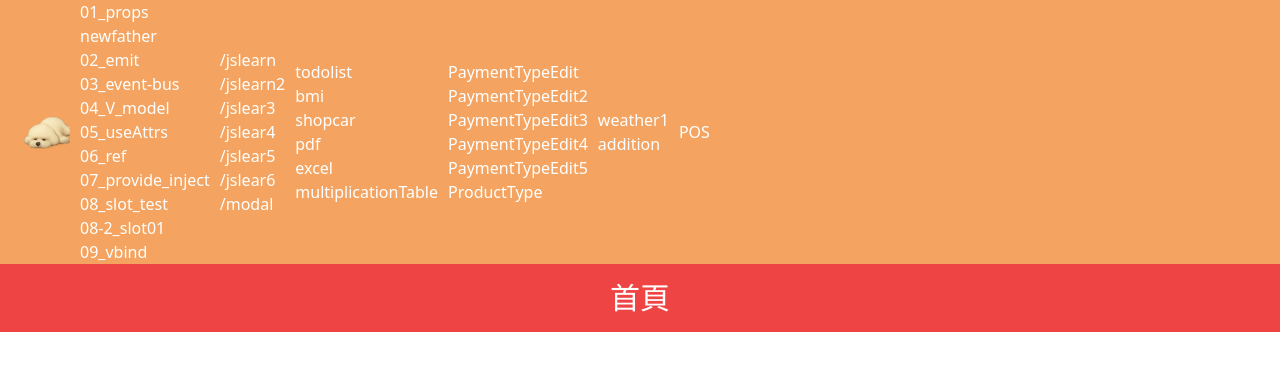
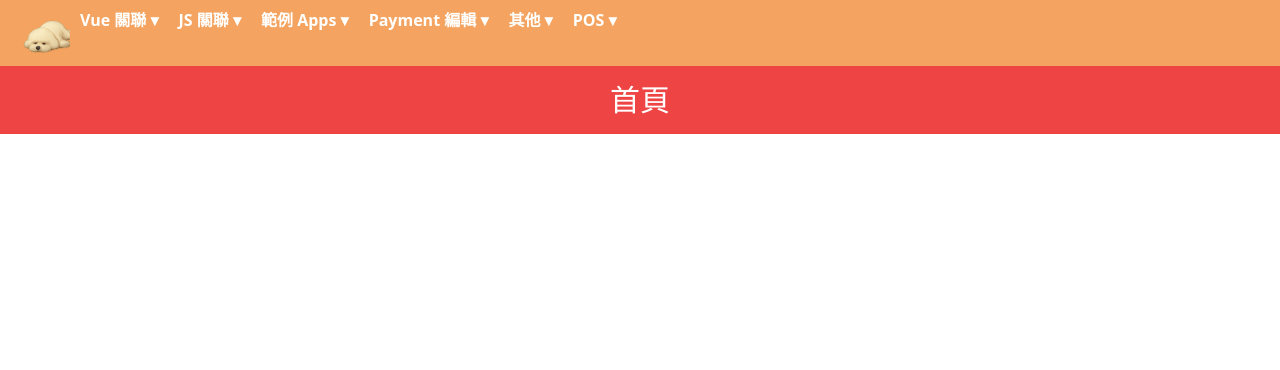
Before and after one commit to Roger0122/vue3_practise, a Vue app: page / in a window 1280 px wide. Shown: the top 370 px of the page. Built offline with nearby package versions, Linux system fonts and the light colour scheme.

Commit message:
新增 navbar 開合

```diff
--- /dev/null
+++ b/src/components/menu/NavSection.vue
@@ -0,0 +1,59 @@
+<template>
+  <section class="nav-section">
+    <button
+      class="section-toggle"
+      :aria-expanded="isOpen"
+      :aria-controls="panelId"
+      @click="$emit('toggle', group.id)"
+    >
+      {{ group.label }}
+      <span class="chevron" :class="{ open: isOpen }">▾</span>
+    </button>
+
+    <ul
+      :id="panelId"
+      v-show="isOpen"
+      class="links"
+    >
+      <li v-for="item in group.items" :key="item.to">
+        <RouterLink class="link" :to="item.to">
+          <slot name="icon" />
+          {{ item.label }}
+        </RouterLink>
+      </li>
+    </ul>
+  </section>
+</template>
+
+<script setup lang="ts">
+import { RouterLink } from 'vue-router';
+import type { NavGroup } from '@/composites/menu/menu.ts';
+
+const props = defineProps<{
+  group: NavGroup;
+  isOpen: boolean;
+}>();
+
+const panelId = `panel-${props.group.id}`;
+</script>
+
+<style scoped>
+.nav-section { margin-right: 20px; }
+.section-toggle {
+  background: transparent;
+  color: #fff;
+  border: 0;
+  font-weight: 700;
+  cursor: pointer;
+}
+.chevron { display: inline-block; transition: transform .2s; }
+.chevron.open { transform: rotate(180deg); }
+.links { margin-top: 6px; }
+.link {
+  display: inline-block;
+  margin-right: 10px;
+  padding: 2px 0;
+  color: #fff;
+}
+.link.router-link-active { text-decoration: underline; }
+</style>
--- /dev/null
+++ b/src/composites/menu/menu.ts
@@ -0,0 +1,73 @@
+// src/menu.ts
+export type NavItem = { label: string; to: string };
+export type NavGroup = { id: string; label: string; items: NavItem[] };
+
+export const NAV_GROUPS: NavGroup[] = [
+  {
+    id: 'vue',
+    label: 'Vue 關聯',
+    items: [
+      { label: '01_props', to: '/01_props' },
+      { label: 'newfather', to: '/newfather' },
+      { label: '02_emit', to: '/02_emit' },
+      { label: '03_event-bus', to: '/03_event-bus' },
+      { label: '04_V_model', to: '/04_V_model' },
+      { label: '05_useAttrs', to: '/05_useAttrs' },
+      { label: '06_ref', to: '/06_ref' },
+      { label: '07_provide_inject', to: '/07_provide_inject' },
+      { label: '08_slot_test', to: '/08_slottest' },
+      { label: '08-2_slot01', to: '/08_slottest/slot01' },
+      { label: '09_vbind', to: '/09_v_bind' },
+    ],
+  },
+  {
+    id: 'js',
+    label: 'JS 關聯',
+    items: [
+      { label: '/jslearn', to: '/jslearn' },
+      { label: '/jslearn2', to: '/jslearn2' },
+      { label: '/jslear3', to: '/jslearn3' },
+      { label: '/jslear4', to: '/jslearn4' },
+      { label: '/jslear5', to: '/jslearn5' },
+      { label: '/jslear6', to: '/learn6' },
+      { label: '/modal', to: '/modal' },
+    ],
+  },
+  {
+    id: 'apps',
+    label: '範例 Apps',
+    items: [
+      { label: 'todolist', to: '/todolist' },
+      { label: 'bmi', to: '/bmi' },
+      { label: 'shopcar', to: '/shopcar' },
+      { label: 'pdf', to: '/pdf' },
+      { label: 'excel', to: '/excel' },
+      { label: 'multiplicationTable', to: '/multiplicationTable' },
+    ],
+  },
+  {
+    id: 'payment',
+    label: 'Payment 編輯',
+    items: [
+      { label: 'PaymentTypeEdit', to: '/PaymentTypeEdit' },
+      { label: 'PaymentTypeEdit2', to: '/PaymentTypeEdit2' },
+      { label: 'PaymentTypeEdit3', to: '/PaymentTypeEdit3' },
+      { label: 'PaymentTypeEdit4', to: '/PaymentTypeEdit4' },
+      { label: 'PaymentTypeEdit5', to: '/PaymentTypeEdit5' },
+      { label: 'ProductType', to: '/ProductType' },
+    ],
+  },
+  {
+    id: 'misc',
+    label: '其他',
+    items: [
+      { label: 'weather1', to: '/weather1' },
+      { label: 'addition', to: '/addition' },
+    ],
+  },
+  {
+    id: 'pos',
+    label: 'POS',
+    items: [{ label: 'POS', to: '/pos' }],
+  },
+];
--- a/src/view/navbar.vue
+++ b/src/view/navbar.vue
@@ -1,106 +1,74 @@
 <template>
-<div class="navbar">
+  <nav class="navbar">
+    <RouterLink class="link" to="/" @click="closeAll">
+      <img src="@/assets/img/home.png" alt="HOME" />
+    </RouterLink>
 
-    <div>
-      <ul>
-        <li><div class="link"><RouterLink to="/"><img src="@/assets/img/home.png" alt="HOME"></RouterLink></div></li>
-      </ul>
-    </div>
-    <div>
-      <ul>
-        <li><div class="link"><RouterLink to="/01_props">01_props</RouterLink></div></li>
-        <li><div class="link"><RouterLink to="/newfather">newfather</RouterLink></div></li>
-        <li><div class="link"><RouterLink to="/02_emit">02_emit</RouterLink></div></li>
-        <li><div class="link"><RouterLink to="/03_event-bus">03_event-bus</RouterLink></div></li>
-        <li><div class="link"><RouterLink to="/04_V_model">04_V_model</RouterLink></div></li>
-        <li><div class="link"><RouterLink to="/05_useAttrs">05_useAttrs</RouterLink></div></li>
-        <li><div class="link"><RouterLink to="/06_ref">06_ref</RouterLink></div></li>
-        <li><div class="link"><RouterLink to="/07_provide_inject">07_provide_inject</RouterLink></div></li>
-        <li><div class="link"><RouterLink to="/08_slottest">08_slot_test</RouterLink></div></li>
-        <li><div class="link"><RouterLink to="/08_slottest/slot01">08-2_slot01</RouterLink></div></li>
-        <li><div class="link"><RouterLink to="/09_v_bind">09_vbind</RouterLink></div></li>
-      </ul>
-    </div>
-
-  <div>
-    <ul>
-      <li><div class="link"><RouterLink to="/jslearn">/jslearn</RouterLink></div></li>
-      <li><div class="link"><RouterLink to="/jslearn2">/jslearn2</RouterLink></div></li>
-      <li><div class="link"><RouterLink to="/jslearn3">/jslear3</RouterLink></div></li>
-      <li><div class="link"><RouterLink to="/jslearn4">/jslear4</RouterLink></div></li>
-      <li><div class="link"><RouterLink to="/jslearn5">/jslear5</RouterLink></div></li>
-      <li><div class="link"><RouterLink to="/learn6">/jslear6</RouterLink></div></li>
-      <li><div class="link"><RouterLink to="/modal">/modal</RouterLink></div></li>
-    </ul>
-  </div>
-  <div>
-    <ul>
-      <li><div class="link"><RouterLink to="/todolist">todolist</RouterLink></div></li>
-      <li><div class="link"><RouterLink to="/bmi">bmi</RouterLink></div></li>
-      <li><div class="link"><RouterLink to="/shopcar">shopcar</RouterLink></div></li>
-      <li><div class="link"><RouterLink to="/pdf">pdf</RouterLink></div></li>
-      <li><div class="link"><RouterLink to="/excel">excel</RouterLink></div></li>
-      <li><div class="link"><RouterLink to="/multiplicationTable">multiplicationTable</RouterLink></div></li>
-    </ul>
-  </div>
-  <div>
-    <ul>
-      <li><div class="link"><RouterLink to="/PaymentTypeEdit">PaymentTypeEdit</RouterLink></div></li>
-      <li><div class="link"><RouterLink to="/PaymentTypeEdit2">PaymentTypeEdit2</RouterLink></div></li>
-      <li><div class="link"><RouterLink to="/PaymentTypeEdit3">PaymentTypeEdit3</RouterLink></div></li>
-      <li><div class="link"><RouterLink to="/PaymentTypeEdit4">PaymentTypeEdit4</RouterLink></div></li>
-      <li><div class="link"><RouterLink to="/PaymentTypeEdit5">PaymentTypeEdit5</RouterLink></div></li>
-
-      <li><div class="link"><RouterLink to="/ProductType">ProductType</RouterLink></div></li>
-    </ul>
-  </div>
-  <div>
-    <ul>
-      <li><div class="link"><RouterLink to="/weather1">weather1</RouterLink></div></li>
-      <li><div class="link"><RouterLink to="/addition">addition</RouterLink></div></li>
-    </ul>
-  </div>
-    <div>
-    <ul>
-      <li><div class="link"><RouterLink to="/pos">POS</RouterLink></div></li>
-    </ul>
-  </div>
-</div>
-
+    <NavSection
+      v-for="g in NAV_GROUPS"
+      :key="g.id"
+      :group="g"
+      :isOpen="!!openMap[g.id]"
+      @toggle="toggleSection"
+    />
+  </nav>
 </template>
 
-<script lang="ts">
-import { RouterLink } from 'vue-router';
+<script setup lang="ts">
+import { reactive, onMounted, watch } from 'vue';
+import { useRoute } from 'vue-router';
+import NavSection from '@/components/menu/NavSection.vue';
+import { NAV_GROUPS } from '@/composites/menu/menu';
 
+const route = useRoute();
+
+// 多開：用 Record<string, boolean>
+const openMap = reactive<Record<string, boolean>>({});
+
+// 切換展開/收合
+function toggleSection(id: string) {
+  openMap[id] = !openMap[id];
+
+  // 若你想改「手風琴（單開）」：
+  for (const k of Object.keys(openMap)) openMap[k] = false;
+  openMap[id] = true;
+}
+
+function closeAll() {
+  for (const k of Object.keys(openMap)) openMap[k] = false
+}
+
+// 自動根據目前路由，把對應群組打開（很實用）
+onMounted(() => {
+  const current = route.path;
+  for (const g of NAV_GROUPS) {
+    if (g.items.some(i => i.to === current || current.startsWith(i.to + '/'))) {
+      openMap[g.id] = true;
+    }
+  }
+});
+
+watch(
+  () => route.path,
+  (p) => {
+    if (p === '/') closeAll()
+  },
+  { immediate: true }
+)
 </script>
 
 <style scoped>
 .navbar {
   display: flex;
-  height: auto;
-  align-items: center;
+  flex-wrap: wrap;
+  align-items: flex-start;
   background-color: sandybrown;
   color: #fff;
-  padding: 0 20px;
+  padding: 8px 20px;
 }
 
-li{
-  list-style-type: none;
-  margin: 0;
-  padding: 0;
-}
+.link img { width: 50px; /* 或你要的大小 */ height: 50px; /* 或 auto 保持比例 */ }
 
-.link img {
-  width: 50px;  /* 或你要的大小 */
-  height: 50px; /* 或 auto 保持比例 */
-}
-
-.link {
-  display: inline-block;
-  margin-right: 10px;
-  font-size: 16px;
-  text-align: center;;
-  transition: color 0.3s ease;
-}
+.link { display: inline-block; margin-right: 10px; font-size: 16px; text-align: center;; transition: color 0.3s ease; }
 
 </style>
```
